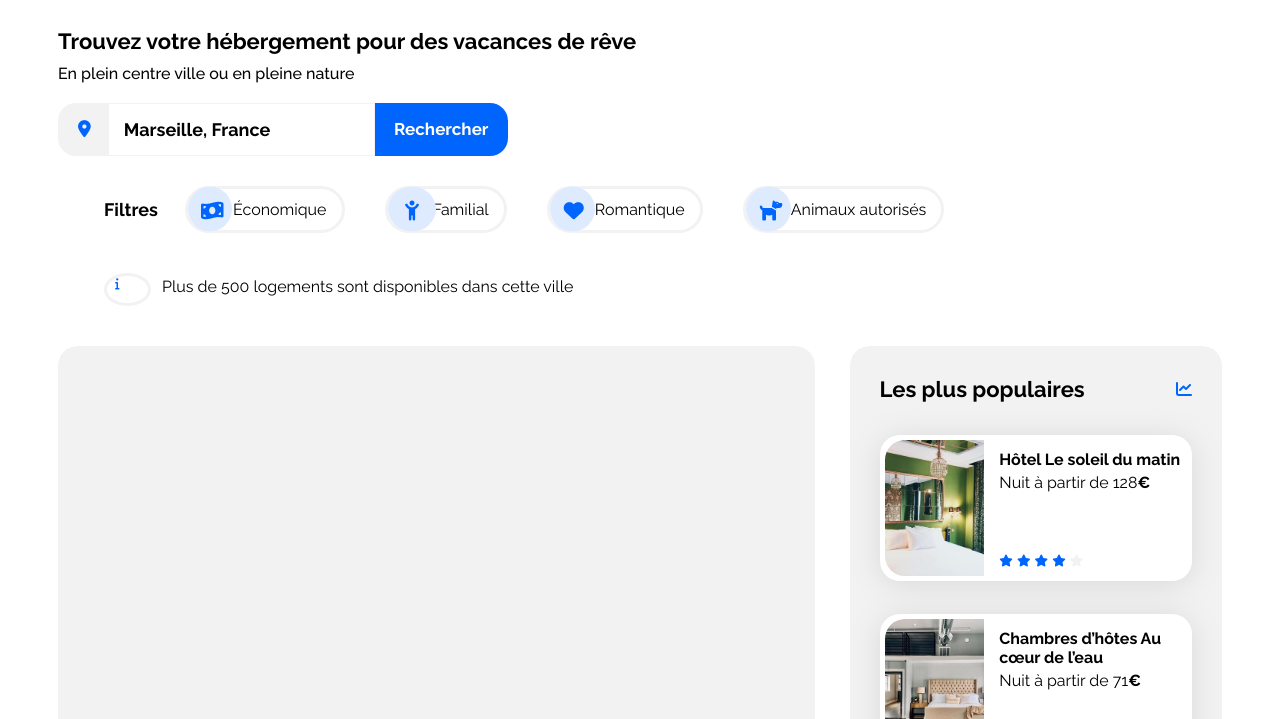
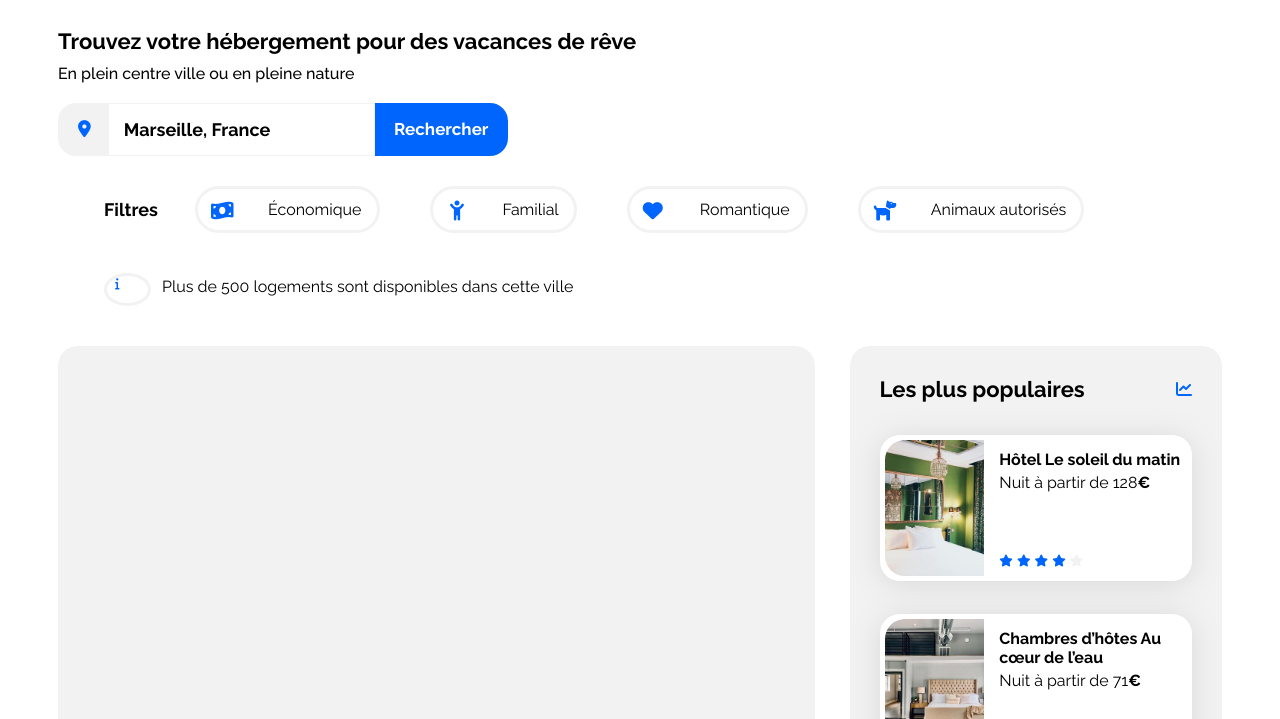
Before and after one commit to thomasvernin/Booki, a plain HTML site: page index.html in a window 1280 px wide. Shown: the part 81-800 px from the top of the page. Drawn offline with Linux system fonts and the light colour scheme.

Commit message:
Modif filtre

```diff
--- a/css/style.css
+++ b/css/style.css
@@ -112,10 +112,10 @@ header nav ul li:hover a {
 .aspect_filtres {
     border: 3px solid #F2F2F2; /* Bordure solide de 3 pixels avec la couleur spécifiée */
     border-radius: 30px; /* Rayon de bordure pour arrondir les coins */
-    margin-left: 40px; /* Décalage de 40 pixels à gauche */
+    margin-left: 50px; /* Décalage de 40 pixels à gauche */
     padding: 11px; /* Remplissage intérieur */
     padding-right: 15px; /* Remplissage à droite */
-    padding-left: 35px; /* Remplissage à gauche */
+    padding-left: 60px; /* Remplissage à gauche */
     position: relative; /* Position relative pour permettre un positionnement relatif des enfants absolus */
 }
 
@@ -132,10 +132,10 @@ header nav ul li:hover a {
     width: 17px; /* Largeur */
     height: 17px; /* Hauteur */
     font-size: 20px; /* Taille de police */
-    color: #0065FC; /* Couleur du texte */
-    background-color: #DEEBFF; /* Couleur de fond */
+
+
     border-radius: 50%; /* Rayon de bordure pour créer un cercle */
-    padding: 14px; /* Remplissage intérieur */
+    padding: 13px; /* Remplissage intérieur */
     position: absolute; /* Position absolue */
     left: 0; /* Position à gauche */
     top: 50%; /* Position au centre verticalement */
```
